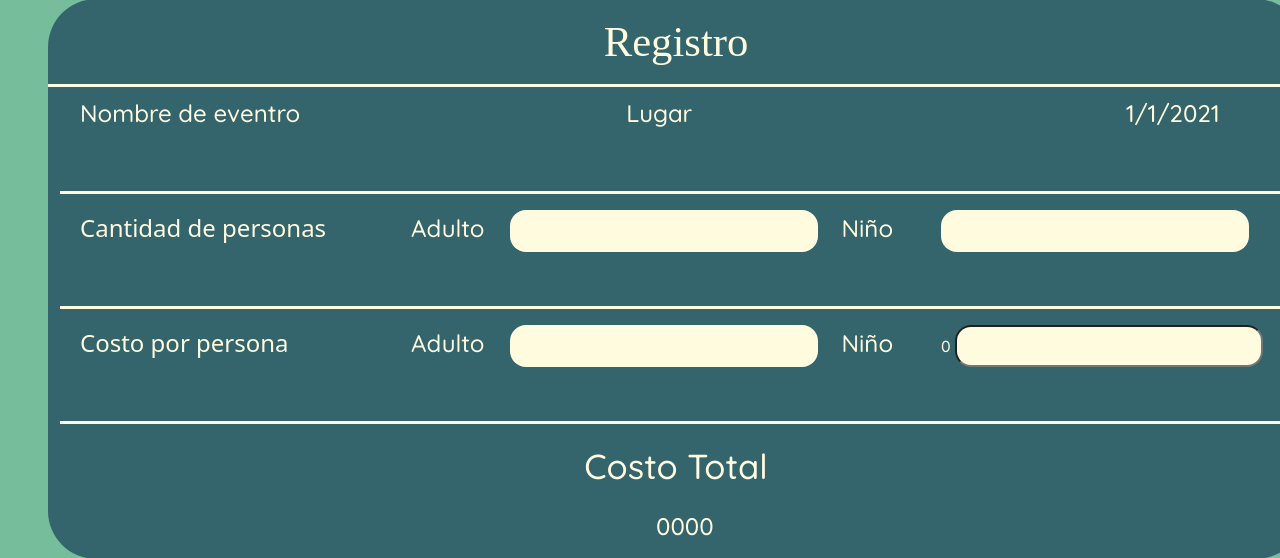
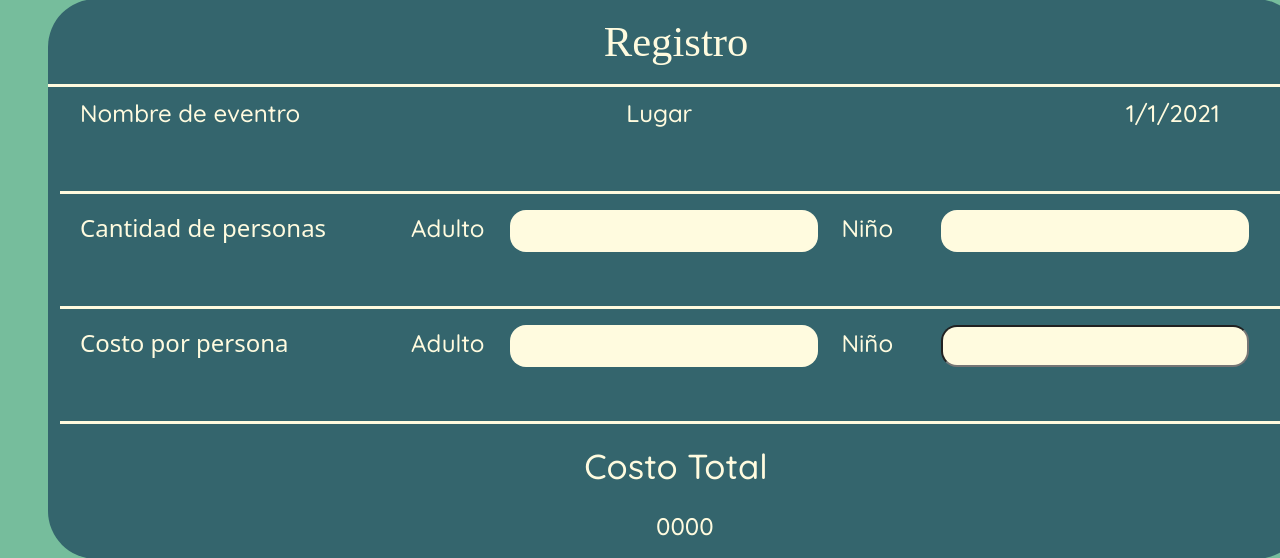
Before and after one commit to MaykelRobles/ProyectoInteractivasMaykel, a PHP site: page /html/registrarse.php in a window 1280 px wide. Shown: the part 89-647 px from the top of the page. Run offline with PHP 8.4, Linux system fonts and the light colour scheme; some libraries are stand-ins or nearby versions; some web fonts are replaced.

Commit message:
php
update

```diff
--- a/html/registrarse.php
+++ b/html/registrarse.php
@@ -124,8 +124,9 @@
                         </div>
 
                         <div class="col">
-                            <label type="submit" class="text">0</label>
+                            <label type="submit" class="text">
                             <input class="numPer numPerPad"></input>
+                            </label>
                         </div>
                     </div>
                 </div>
```
